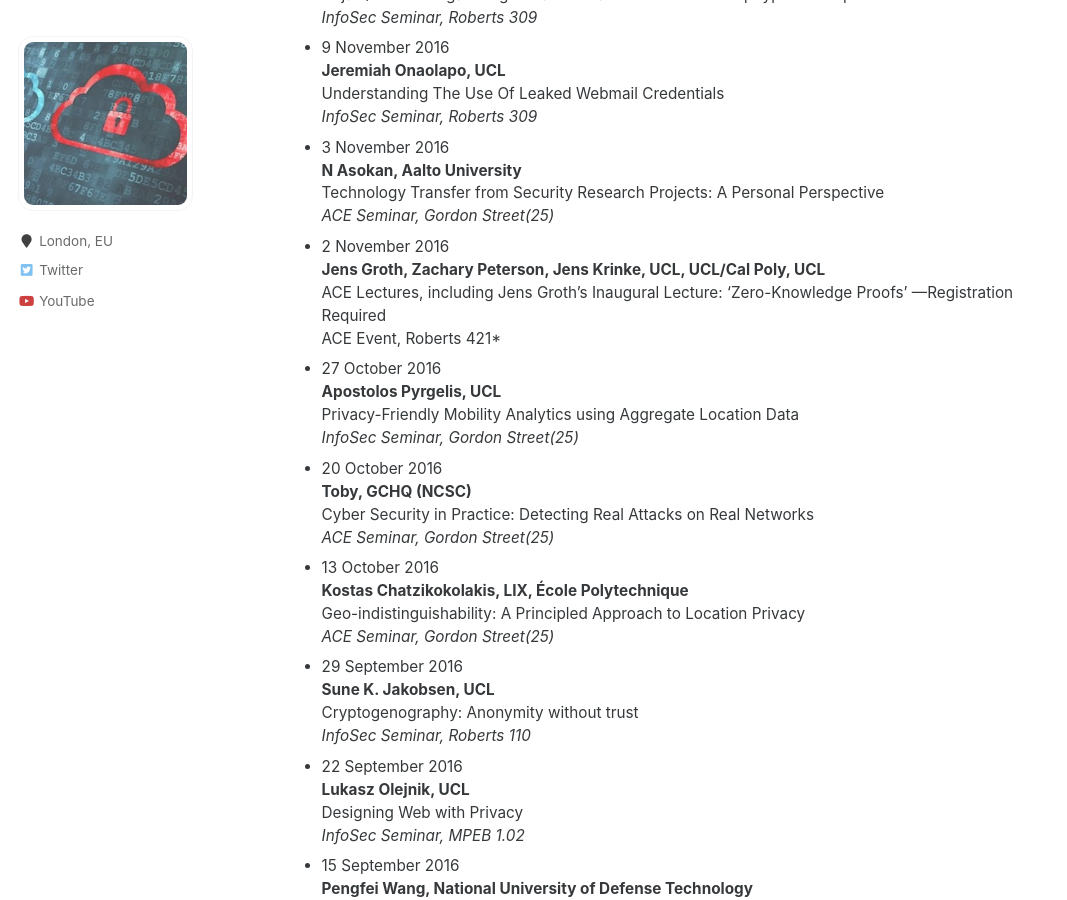
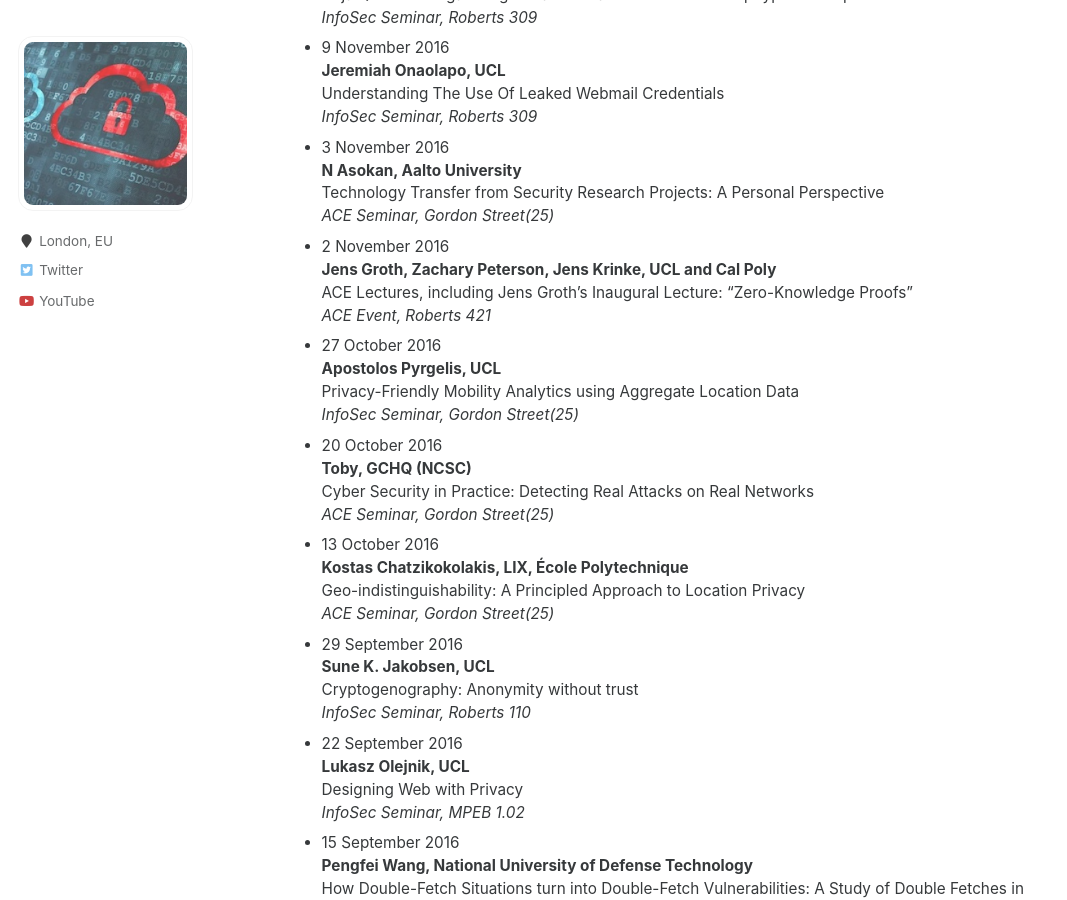
Before and after one commit to uclisec/uclisec.github.io, a Jekyll site: the page built from _pages/seminars.md, in a window 1280 px wide and 900 px high, scrolled down 14759 px. Shown: the whole window, without its empty margins (0-1067 px from the left). Built offline with Jekyll 4.4.1, drawn with Linux system fonts in a browser that asks for light colours.

Commit message:
past seminars

```diff
--- a/_pages/seminars.md
+++ b/_pages/seminars.md
@@ -585,9 +585,9 @@ Understanding The Use Of Leaked Webmail Credentials
 Technology Transfer from Security Research Projects: A Personal Perspective
 *ACE Seminar, Gordon Street(25)*
 * 2 November 2016
-**Jens Groth, Zachary Peterson, Jens Krinke, UCL, UCL/Cal Poly, UCL**
-ACE Lectures, including Jens Groth’s Inaugural Lecture: ‘Zero-Knowledge Proofs’ —Registration Required
-ACE Event, Roberts 421*
+**Jens Groth, Zachary Peterson, Jens Krinke, UCL and Cal Poly**
+ACE Lectures, including Jens Groth's Inaugural Lecture: "Zero-Knowledge Proofs"
+*ACE Event, Roberts 421*
 * 27 October 2016
 **Apostolos Pyrgelis, UCL**
 Privacy-Friendly Mobility Analytics using Aggregate Location Data
```
